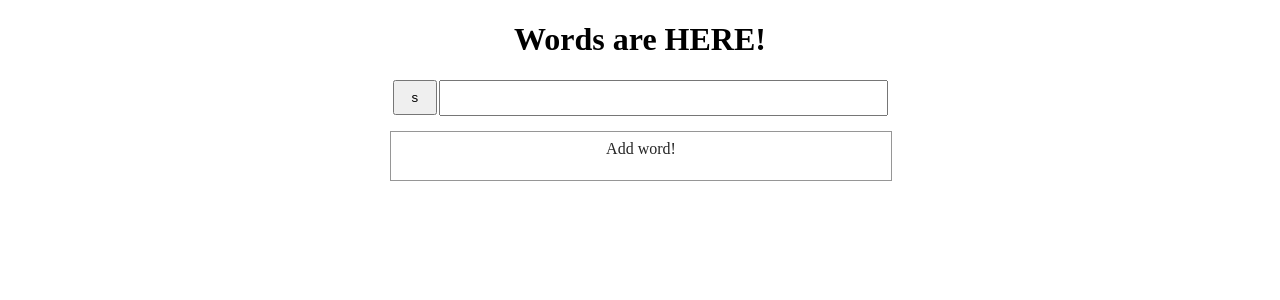
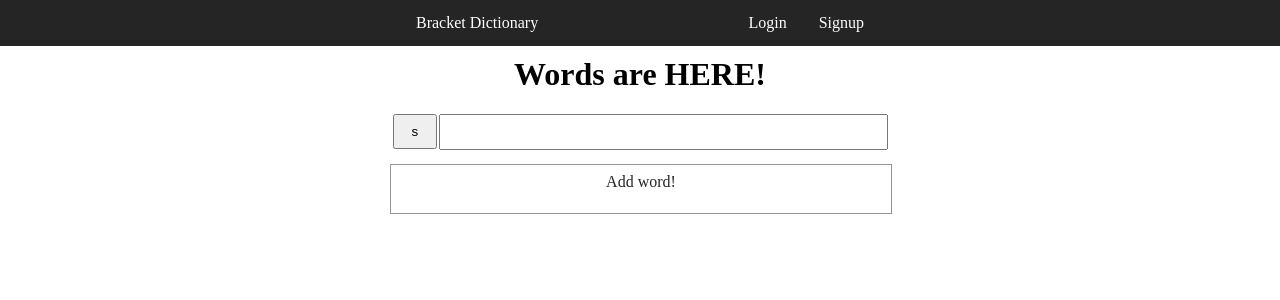
Before and after one commit to BracketAcademy/bracket_dic, a Django app: page / in a window 1280 px wide. Shown: the top 300 px of the page. Run offline with Django 3.2, Linux system fonts and the light colour scheme; data that the repository does not hold is empty.

Commit message:
index style

```diff
--- a/dic/mydic/templates/mydic/index.html
+++ b/dic/mydic/templates/mydic/index.html
@@ -5,8 +5,31 @@
     <title>Index</title>
     <meta name='viewport' content='width=device-width, initial-scale=1'>
     <style>
+        .rightnav {
+            list-style-type: none;
+            margin: 0;
+            height: 100%;
+            overflow: hidden;
+            margin: 0 !important;
+            padding: 0 400px;
+            background-color: rgb(37, 37, 37);
+        }
+        .rightnav li {
+            float: right;
+        }
+        .rightnav li a {
+            text-decoration: none;
+            text-align: center;
+            padding: 14px 16px;
+            display: block;
+            color: white;
+        }
+        .rightnav li a:hover {
+            background-color: black;
+        }
         h1 {
             text-align: center;
+            margin-top: 10px;
         }
         #search {
             display: block;
@@ -26,20 +49,21 @@
             width: 9%;
             height: 100%;
         }
-        ul {
+        .allwords {
             width: 500px;
             margin-left: auto;
             margin-right: auto;
             list-style-type: none;
             margin-bottom: 0;
             padding: 0;
+            margin-top: 0px;
         }
-        li {
+        .allwords li {
             width: 100%;
             height: 50px;
-            border-top: solid 1px rgb(112, 112, 112);
+            border-bottom: solid 1px rgb(112, 112, 112);
         }
-        li a {
+        .allwords li a {
             width: 100%;
             height: 100%;
             text-decoration: none;
@@ -47,6 +71,7 @@
             display: table-cell;
             text-align: center;
             padding: 15px 0;
+            padding-bottom: 10px;
         }
         .wordn {
             display: table-cell;
@@ -54,17 +79,18 @@
             height: 100%;
             width: 10px;
         }
-        li:hover{
-            border-top: solid 2px rgb(37, 37, 37);
+        .allwords li:hover{
+            border-bottom: solid 2px rgb(37, 37, 37);
         }
         body {
             direction: ltr !important;
+            margin: 0 !important;
         }
         #form-div {
             margin: 0 auto;
             text-align: center;
-            display: table;
             width: 500px;
+            margin-top: 15px;
             height: 40px;
         }
         #form {
@@ -84,19 +110,24 @@
     </style>
 </head>
 <body>
+    <ul class="rightnav">
+        <li style="float: left;"><a href="#">Bracket Dictionary</a></li>
+        <li><a href="#">Signup</a></li>
+        <li><a href="#">Login</a></li>
+    </ul>
     <h1>Words are HERE!</h1>
     <form id="search" action="{% url 'mydic:search' %}" method="POST">
         {% csrf_token %}
         <input type="submit" id="searchsub" value="s">
         <input type="text" id="searchbar" name="searchtxt" value="">
     </form>
-    <ul>
+    <div id="form-div">
+        <a id='form' href="{% url 'mydic:form' %}">Add word!</a>
+    </div>
+    <ul class="allwords">
         {% for w in word %}
         <li><span class="wordn">{{ forloop.counter }}</span><a href="{% url 'mydic:detail' w.id %}" style = "text-transform:capitalize;">{{ w.word_text }} <sub style="text-transform: none; font-size: 10px;">{{ w.word_type }}</sub></span></a></li>
         {% endfor %}
     </ul>
-    <div id="form-div">
-        <a id='form' href="{% url 'mydic:form' %}">Add word!</a>
-    </div>
 </body>
 </html>
--- a/dic/mydic/views.py
+++ b/dic/mydic/views.py
@@ -73,6 +73,6 @@ def signup(req):
             newuser = User.objects.create_user(username=req.POST['username'], password=req.POST['password1'])
             newuser.email = req.POST['email']
             newuser.save()
-            return HttpResponse('User created succesfully!')
+            return redirect(req, 'mydic/index.html')
         else:
             return HttpResponse("SHIT, password doesn't match")
```
